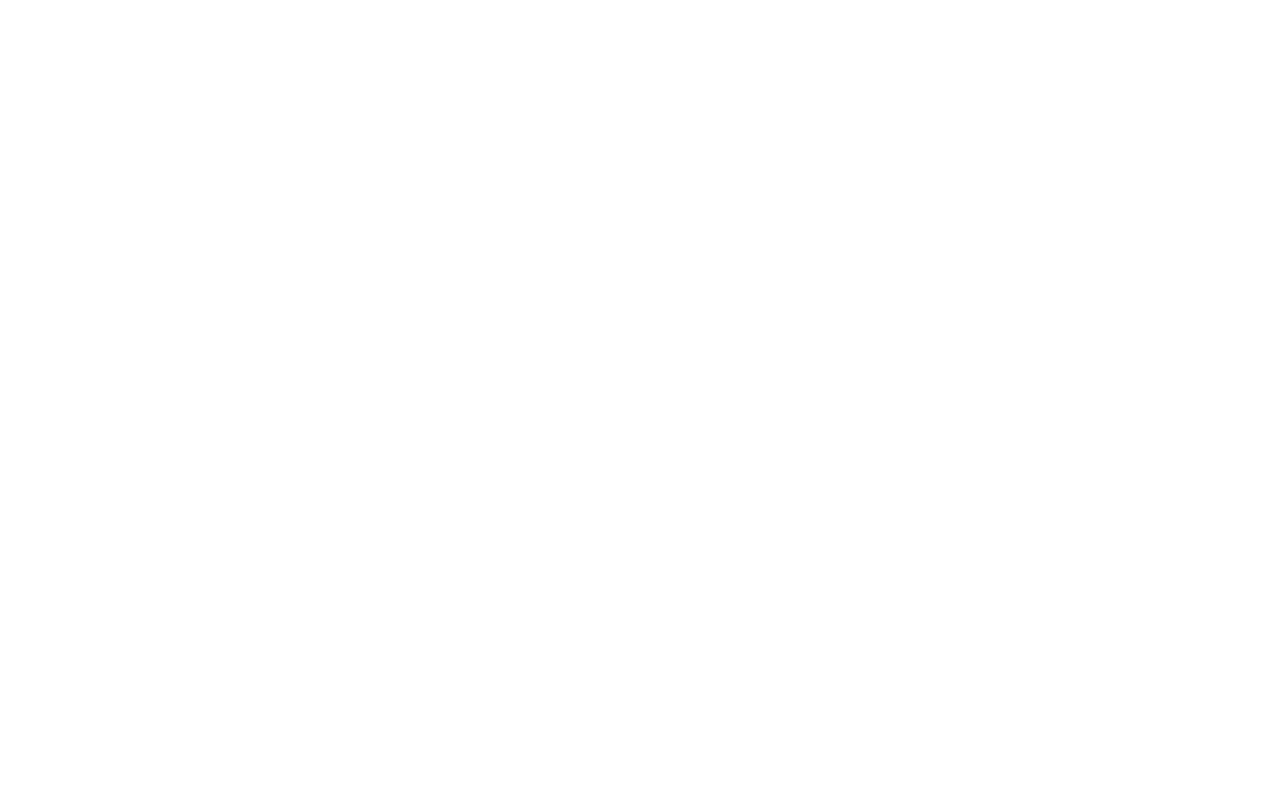
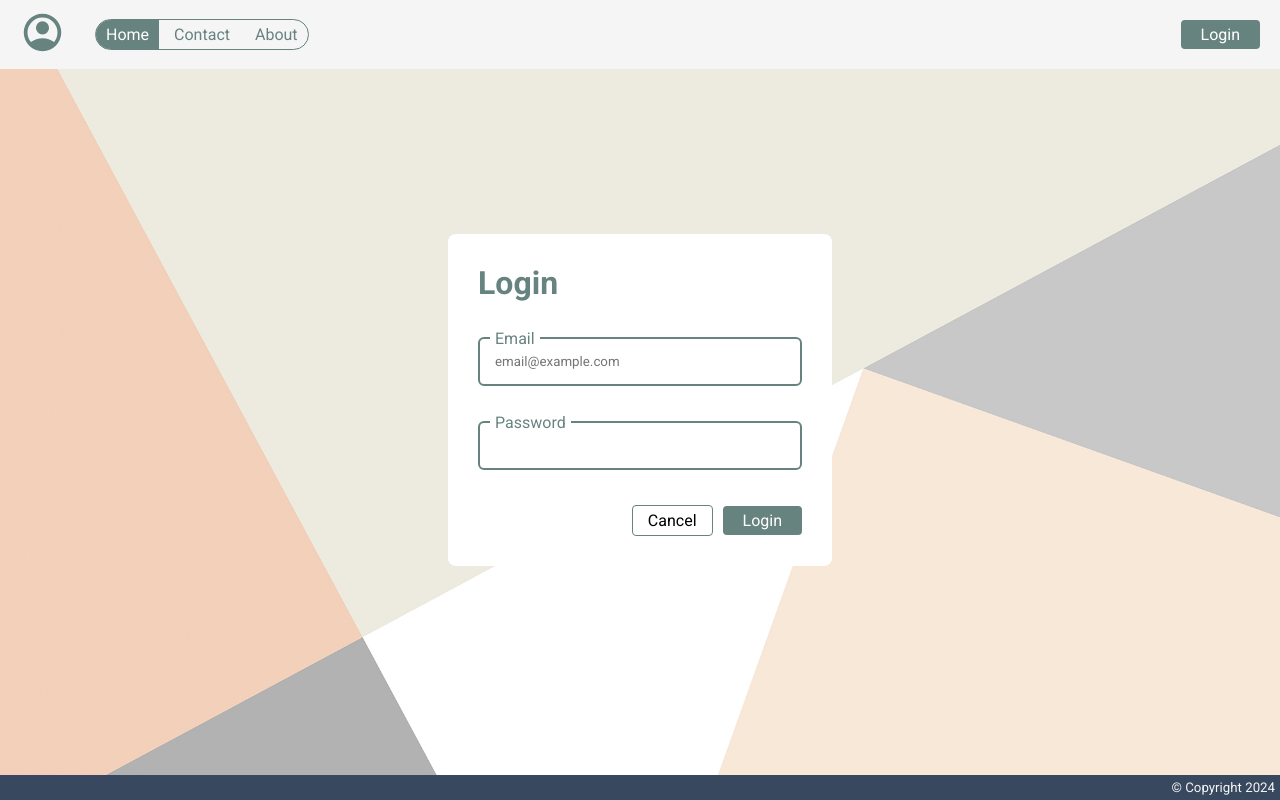
Before and after one commit to nickgabriadze/quantori-full-stack-project, a React (Vite) app in the folder front-end/: page / in a window 1280 px wide. Built offline with nearby package versions, Linux system fonts and the light colour scheme.

Commit message:
feature: implemented login page

```diff
--- a/front-end/src/App.tsx
+++ b/front-end/src/App.tsx
@@ -1,7 +1,15 @@
+import Header from "./components/header/Header.tsx";
+import Footer from "./components/footer/Footer.tsx";
+import LoginContainer from "./components/login/LoginContainer.tsx";
 
 
-function App(){
+function App() {
 
+    return <>
+        <Header/>
+        <LoginContainer />
+        <Footer />
+    </>
 
 }
 
--- a/front-end/src/components/header/header.module.css
+++ b/front-end/src/components/header/header.module.css
@@ -42,10 +42,14 @@
 .login-btn {
     border-radius: 4px;
     border: none;
-    outline: transparent;
     background-color: var(--main-color);
     color: white;
     padding: 5px 20px;
     font-size: var(--font-medium);
     cursor: pointer;
 }
+
+.login-btn:active{
+    border: 1px solid var(--main-color);
+
+}
--- /dev/null
+++ b/front-end/src/components/login/LoginContainer.tsx
@@ -0,0 +1,49 @@
+import AuthorizationCSS from './authorization.module.css'
+import HeaderCSS from './../header/header.module.css'
+import {useState} from "react";
+
+export function LoginContainer() {
+    const [authInfo, setAuthInfo] = useState({
+        email: '',
+        password: ''
+    })
+
+
+
+    const clearForm = () => {
+        setAuthInfo({email: '', password: ''})
+    }
+
+    return <form className={AuthorizationCSS['login-form']}>
+        <h1>Login</h1>
+
+        <div className={AuthorizationCSS['authorization-input-container']}>
+            <label htmlFor={"email"}>Email</label>
+            <input
+                value={authInfo.email}
+                autoComplete={'true'}
+                onChange={(e) => setAuthInfo({...authInfo, email: e.target.value})}
+                type={'email'} id={'email'} placeholder={'email@example.com'} maxLength={255} required/>
+        </div>
+
+        <div className={AuthorizationCSS['authorization-input-container']}>
+            <label htmlFor={'password'}>Password</label>
+            <input
+                autoComplete={'true'}
+                value={authInfo.password}
+                onChange={(e) => setAuthInfo({...authInfo, password: e.target.value})}
+                type={'password'} name={'password'} id={'password'} maxLength={255} required/>
+        </div>
+
+        <div className={AuthorizationCSS['cancel-submit']}>
+            <button type={"button"}
+                    name={'password'}
+                    onClick={clearForm}
+                    className={AuthorizationCSS['cancel-btn']}>Cancel</button>
+            <button className={HeaderCSS['login-btn']}>Login</button>
+        </div>
+    </form>
+
+}
+
+export default LoginContainer;
--- /dev/null
+++ b/front-end/src/components/login/authorization.module.css
@@ -0,0 +1,64 @@
+.login-form{
+    position: absolute;
+    top: 50%;
+    left: 50%;
+    transform: translate(-50%, -50%);
+    border-radius: 8px;
+    display: flex;
+    flex-direction: column;
+    gap: 35px;
+    background-color: white;
+    max-width:  50%;
+    min-width: 30%;
+    padding: 30px;
+
+    & h1 {
+        color: var(--main-color);
+    }
+
+
+}
+
+
+.cancel-btn {
+    font-size: var(--font-medium);
+    padding: 5px 15px;
+    background-color: transparent;
+    border-radius: 4px;
+    border: 1px solid var(--main-color);
+    cursor: pointer;
+}
+
+
+
+.authorization-input-container {
+
+    border: 2px solid var(--main-color);
+    border-radius: 6px;
+    padding: 10px;
+    display: flex;
+    flex-direction: column;
+    position: relative;
+
+    & label {
+        position: absolute;
+        top: -10px;
+        padding-left: 5px;
+        padding-right: 5px;
+        background-color: white;
+        color: var(--main-color);
+    }
+    & input {
+        border: none;
+        padding: 5px;
+        outline: transparent;
+    }
+}
+
+.cancel-submit {
+    display: flex;
+    align-items: center;
+    justify-content: right;
+    gap: 10px;
+    cursor: pointer;
+}
--- a/front-end/src/global.css
+++ b/front-end/src/global.css
@@ -0,0 +1,26 @@
+@import url('https://fonts.googleapis.com/css2?family=Roboto:ital,wght@0,100;0,300;0,400;0,500;0,700;0,900;1,100;1,300;1,400;1,500;1,700;1,900&display=swap');
+
+:root{
+    --font-small: 12px;
+    --font-medium: 16px;
+    --font-large: 36px;
+    --font-larger: 40px;
+
+    --main-color: #67837f
+}
+
+* {
+    box-sizing: border-box;
+    margin: 0;
+    padding: 0;
+    font-family: 'Roboto', sans-serif;
+}
+
+
+
+
+body {
+    background: url("images/background.jpg") repeat fixed 50% 50%;
+    background-size: 100%;
+
+}
```
Also changed, not shown: front-end/src/images/background.jpg (added).
